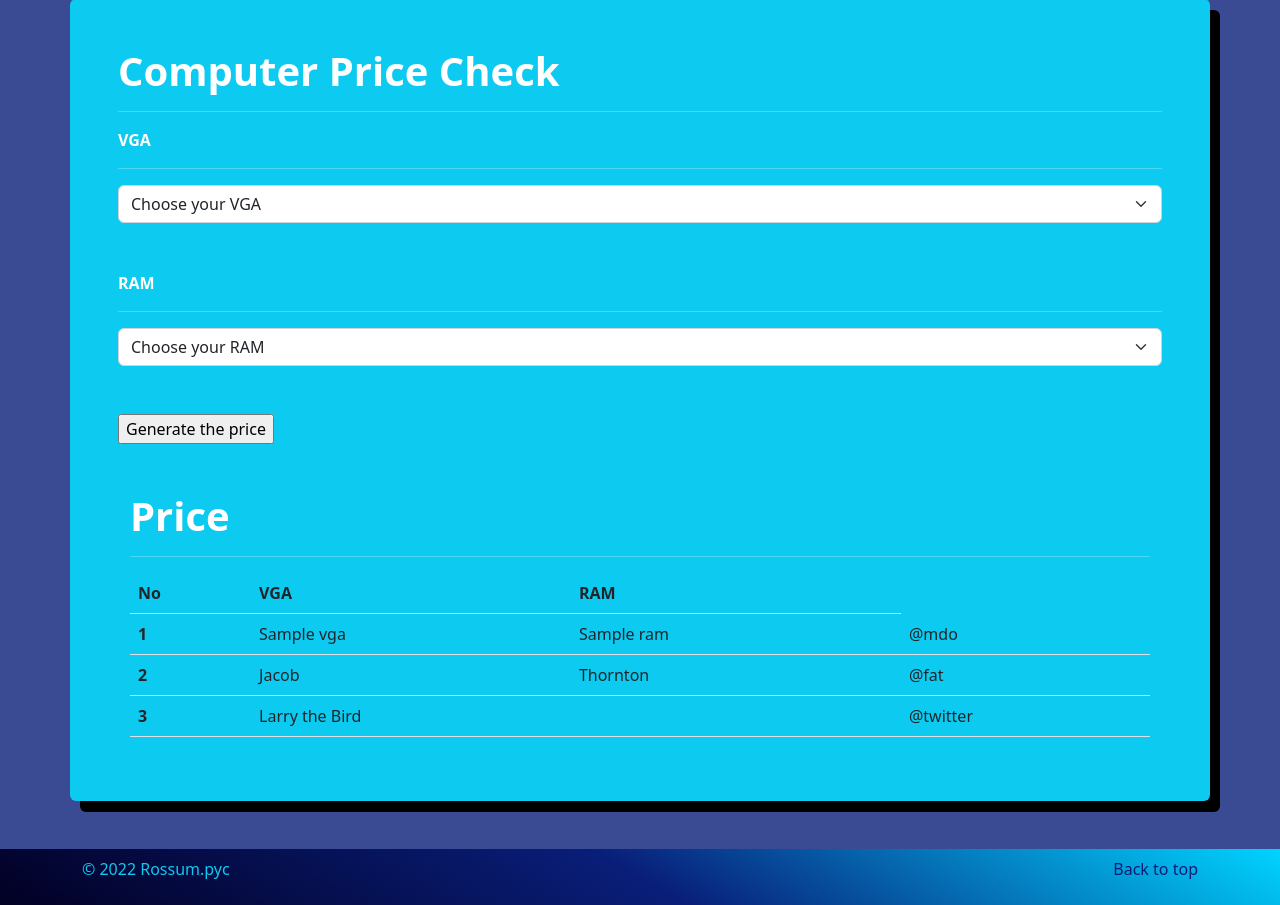
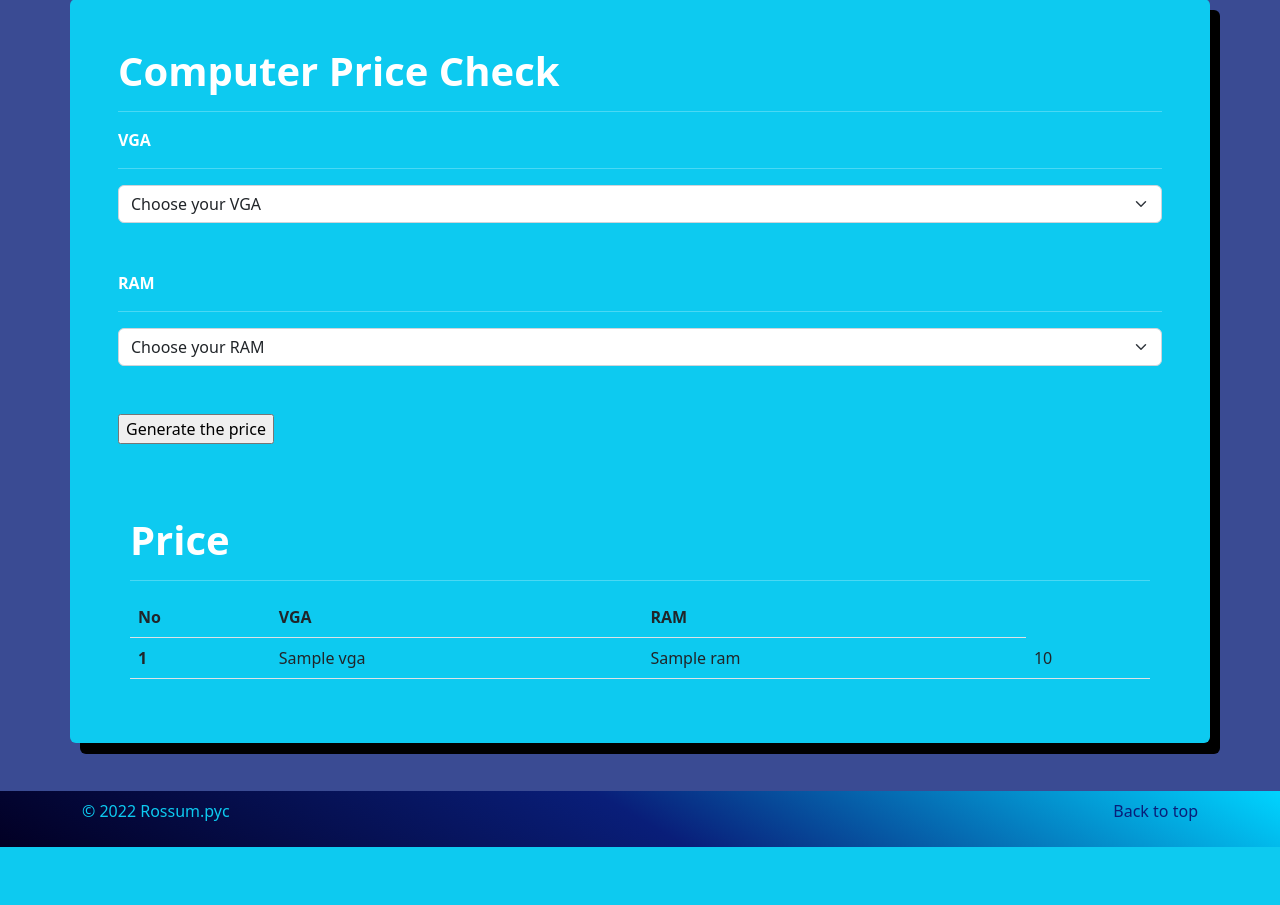
Before and after one commit to mfl4/computer-os-project, a Django app: template django-rossum/main_apps/templates/pages/program.html in a window 1280 px wide. Shown: the part 139-1044 px from the top of the page. After the commit the page ends 986 px from the top, so only its background shows below. Run offline with Django 4.2, Linux system fonts and the light colour scheme; the template is opened without the code that fills it: most values are stand-ins (such as "Sample title", 1, 10 or a date in 2020).

Commit message:
Last Update before report

```diff
--- a/django-rossum/main_apps/templates/pages/program.html
+++ b/django-rossum/main_apps/templates/pages/program.html
@@ -7,9 +7,9 @@
 		{% csrf_token %}
 
 		<label for="vga" class="fw-bold text-center">VGA</label>
-		<hr>
+		<hr />
 		<select name="vga" class="form-select">
-			<option selected">Choose your VGA</option>
+			<option selected>Choose your VGA</option>
 			<option value="GTX 1050">GTX 1050</option>
 			<option value="GTX 1050 TI">GTX 1050 TI</option>
 			<option value="GTX 1650">GTX 1650</option>
@@ -38,9 +38,9 @@
 		<br />
 
 		<label for="ram" class="fw-bold text-center">RAM</label>
-		<hr>
+		<hr />
 		<select name="ram" class="form-select">
-			<option selected">Choose your RAM</option>
+			<option selected>Choose your RAM</option>
 			<option value="8 GB">8 GB</option>
 			<option value="16 GB">16 GB</option>
 			<option value="32 GB">32 GB</option>
@@ -48,23 +48,9 @@
 		</select>
 		<br />
 		<br />
-
-		<!-- <label for="hard_drive">Hard Drive:</label>
-		<select name="hard_drive">
-			<option value="500GB">500GB</option>
-			<option value="1TB">1TB</option>
-			<option value="2TB">2TB</option>
-		</select>
+		<input type="submit" value="Generate the price" />
 		<br />
 		<br />
-		<label for="graphics_card">Graphics Card:</label>
-		<select name="graphics_card">
-			<option value="Integrated">Integrated</option>
-			<option value="Dedicated">Dedicated</option>
-		</select>
-		<br />
-		<br /> -->
-		<input type="submit" value="Generate the price" />
 	</form>
 
 	<div class="container mt-5">
@@ -87,18 +73,7 @@
 					<th>1</th>
 					<td>{{vga}}</td>
 					<td>{{ram}}</td>
-					<td>@mdo</td>
-				</tr>
-				<tr>
-					<th scope="row">2</th>
-					<td>Jacob</td>
-					<td>Thornton</td>
-					<td>@fat</td>
-				</tr>
-				<tr>
-					<th scope="row">3</th>
-					<td colspan="2">Larry the Bird</td>
-					<td>@twitter</td>
+					<td>{{ price }}</td>
 				</tr>
 			</tbody>
 		</table>
```
Also changed, not shown: django-rossum/main_apps/listingitem.py (deleted, +0 -21 lines), django-rossum/main_apps/views.py (+3 -21 lines), django-rossum/main_apps/spec.csv (deleted).
